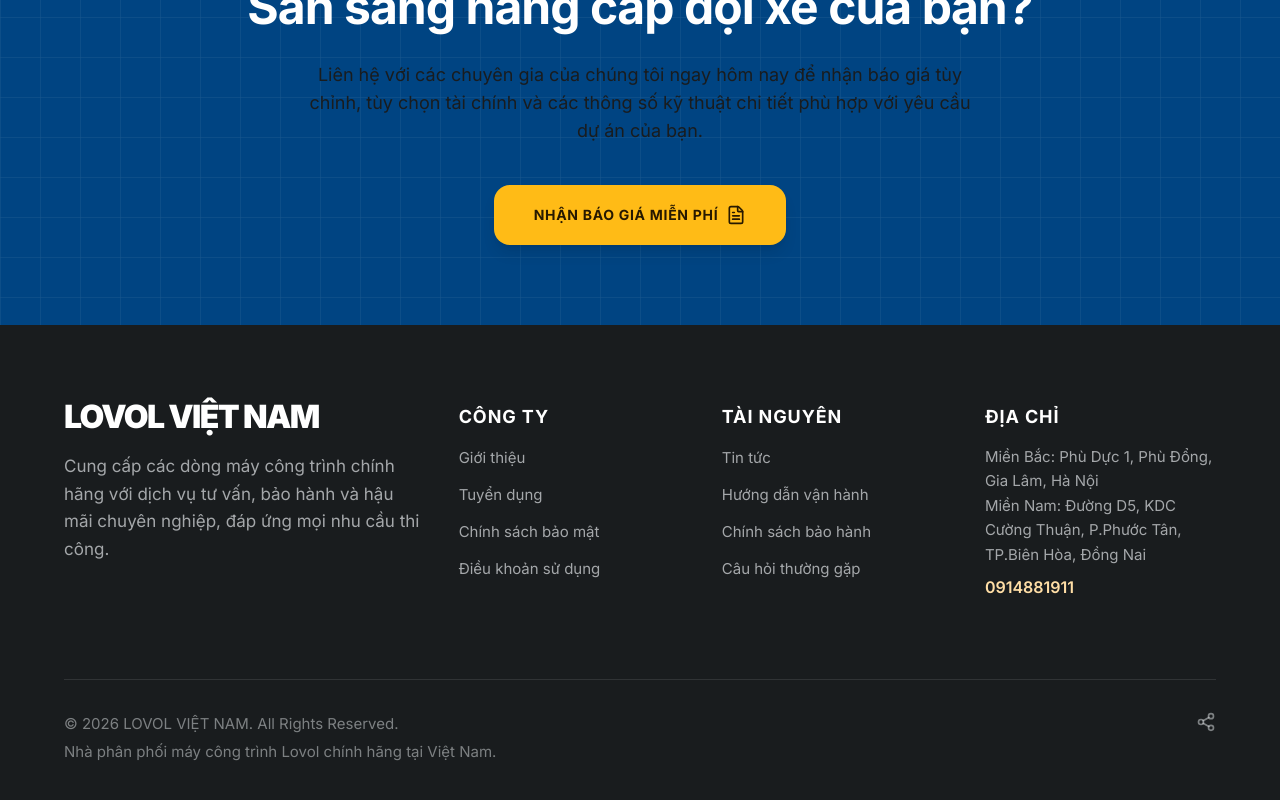
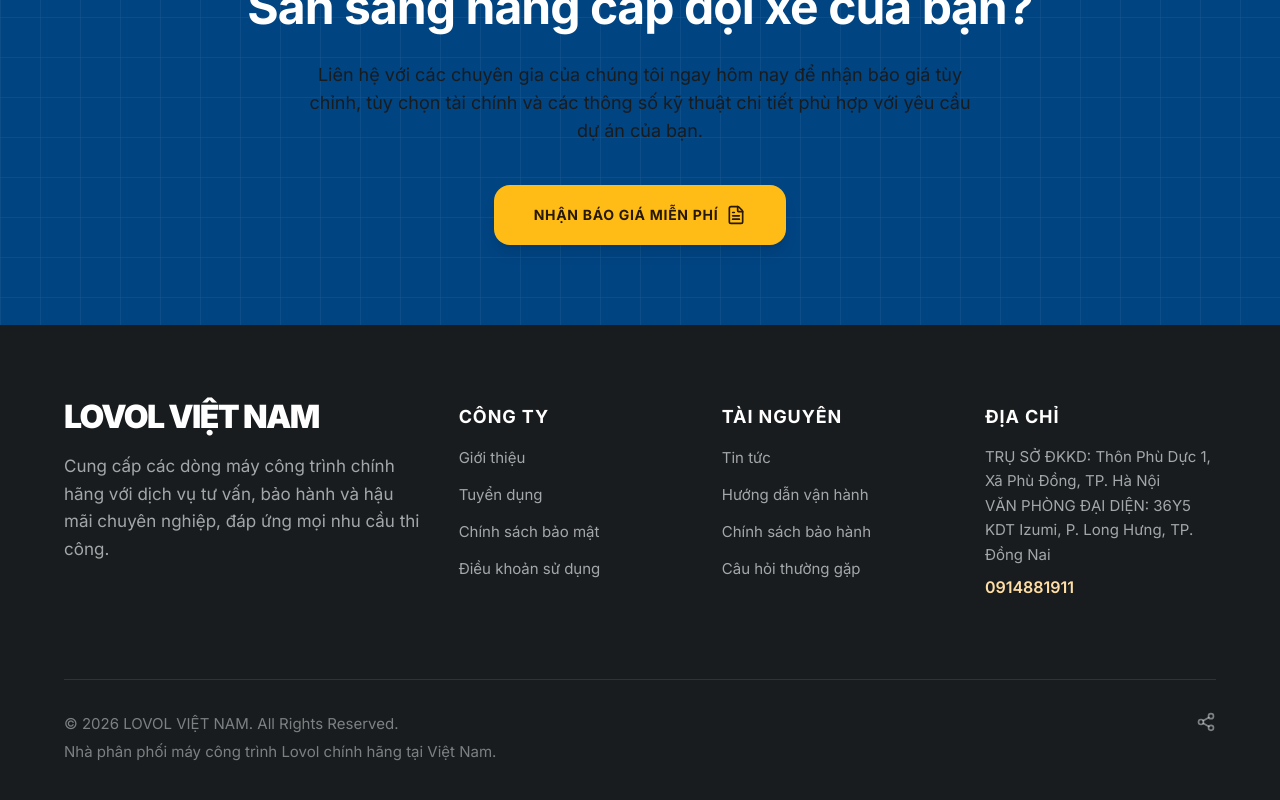
Before and after one commit to Sanhsng/web-lonking, a Next.js app: page / in a window 1280 px wide. Shown: the part 1495-2295 px from the top of the page. Built offline with nearby package versions, Linux system fonts and the light colour scheme.

Commit message:
cập nhật địa chỉ mới

```diff
--- a/src/components/layout/Footer.tsx
+++ b/src/components/layout/Footer.tsx
@@ -100,9 +100,9 @@
             địa chỉ
           </h4>
           <p className="text-[14px] md:text-[15px] leading-relaxed text-surface-variant/70 mb-2 break-words">
-            Miền Bắc: Phù Dực 1, Phù Đổng, Gia Lâm, Hà Nội
+            TRỤ SỞ ĐKKD: Thôn Phù Dực 1, Xã Phù Đồng, TP. Hà Nội
             <br />
-            Miền Nam: Đường D5, KDC Cường Thuận, P.Phước Tân, TP.Biên Hòa, Đồng Nai
+            VĂN PHÒNG ĐẠI DIỆN: 36Y5 KDT Izumi, P. Long Hưng, TP. Đồng Nai
           </p>
           <a
             href={`tel:${siteConfig.hotline}`}
```
